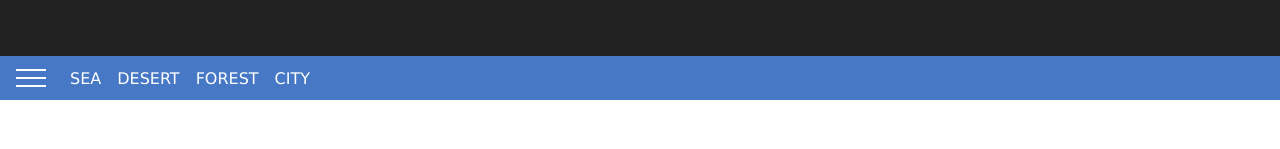
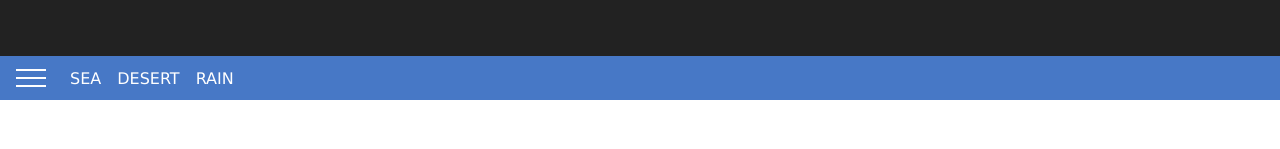
Before and after one commit to IT2810/it2810-webutvikling-h18-prosjekt-2-gruppe--15, a React (Create React App) app: page / in a window 1280 px wide. Shown: the part 134-283 px from the top of the page. Built offline with nearby package versions, Linux system fonts and the light colour scheme.

Commit message:
endret til 3 kategorier, og la inn så linkene trigger cursorbytte på hover

```diff
--- a/src/NavBar/NavBar.css
+++ b/src/NavBar/NavBar.css
@@ -44,6 +44,7 @@
 .navbar-items a {
     color: white;
     text-decoration: none;
+    cursor: pointer;
 }
 
 .navbar-items a:hover,
--- a/src/NavBar/NavBar.js
+++ b/src/NavBar/NavBar.js
@@ -14,8 +14,7 @@ const navBar = props =>(
                 <ul>
                     <li><a>SEA</a></li>
                     <li><a>DESERT</a></li>
-                    <li><a>FOREST</a></li>
-                    <li><a>CITY</a></li>
+                    <li><a>RAIN</a></li>
                 </ul>
             </div>
         </nav>
--- a/src/SideBar/SideBar.css
+++ b/src/SideBar/SideBar.css
@@ -33,6 +33,7 @@
     color: white;
     text-decoration: none;
     font-size: 1.2rem;
+    cursor: pointer;
 }
 
 #back{
```
